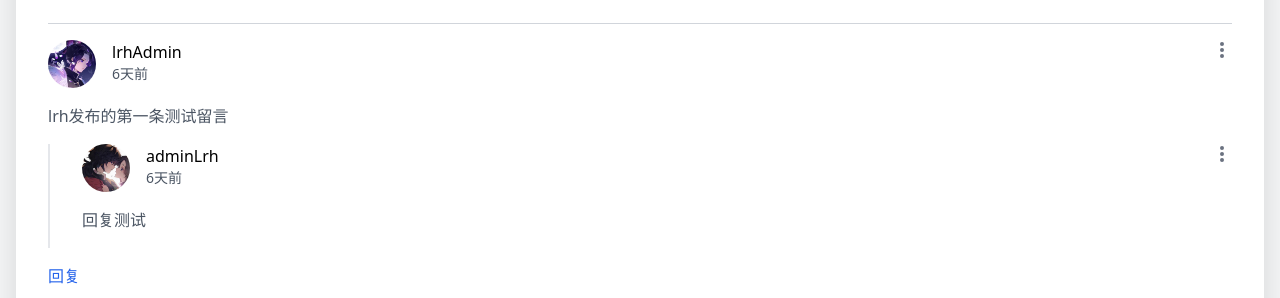
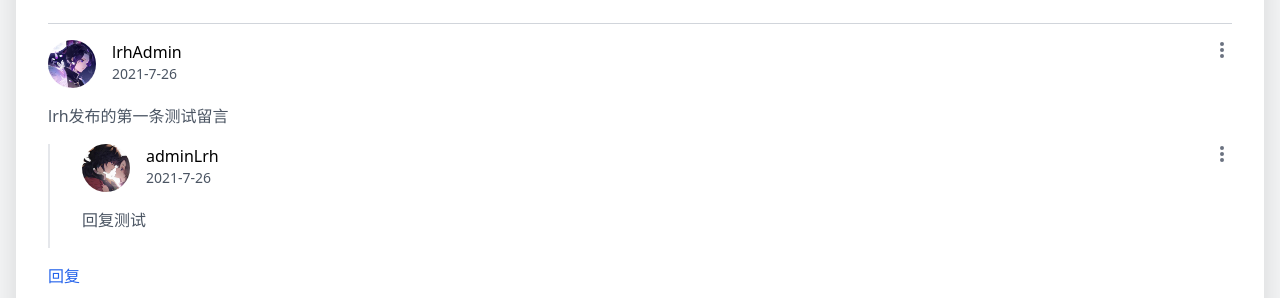
Before and after one commit to lrh04901/website_20j1, a Vue app in the folder system/MessageBoard/comments-tailwind-vue/: page / in a window 1280 px wide. Shown: the part 359-657 px from the top of the page. Built offline with nearby package versions, Linux system fonts and the light colour scheme.

Commit message:
vue组件改写，并处理业务逻辑

```diff
--- a/system/MessageBoard/comments-tailwind-vue/index.html
+++ b/system/MessageBoard/comments-tailwind-vue/index.html
@@ -1,9 +1,9 @@
 <!DOCTYPE html>
-<html lang="en">
+<html lang="zh-CN">
 <head>
-  <meta charset="UTF-8" />
-  <link rel="icon" type="image/svg+xml" href="favicon.svg" />
-  <meta name="viewport" content="width=device-width, initial-scale=1.0" />
+  <meta charset="UTF-8"/>
+  <link rel="icon" type="image/svg+xml" href="favicon.svg"/>
+  <meta name="viewport" content="width=device-width, initial-scale=1.0"/>
   <title>Vite App</title>
 </head>
 <body>
--- a/system/MessageBoard/comments-tailwind-vue/src/CommentsApp.vue
+++ b/system/MessageBoard/comments-tailwind-vue/src/CommentsApp.vue
@@ -3,7 +3,7 @@
     <div class="max-w-screen-xl mx-auto bg-white p-8 rounded-lg shadow-2xl my-28">
       <h2 class="text-3xl my-6">留言板</h2>
       <!--===============================================用户留言区域=====================================================-->
-      <CommentBox/>
+      <CommentBox @submit="addNewComment"/>
       <!--===============分隔线===============-->
       <DividerHorizontal/>
       <!--===============================================留言显示区域=================================================-->
@@ -16,7 +16,7 @@
         />
 
         <!--回复内容-->
-      <ReplyBox v-if="comment.replies">
+        <ReplyContainer v-if="comment.replies">
           <CommentItem
             v-for="reply in comment.replies"
             :key="reply.id"
@@ -25,7 +25,8 @@
             :time="reply.time"
             :content="reply.content"
           />
-      </ReplyBox>
+        </ReplyContainer>
+        <ReplyBox @submit="addReply($event,comment.id)"/>
       </div>
     </div>
   </main>
@@ -37,18 +38,22 @@
 import DividerHorizontal from "./components/DividerHorizontal.vue";
 import CommentItem from "./components/CommentItem.vue";
 import ReplyBox from "./components/ReplyBox.vue";
+import ReplyContainer from "./components/ReplyContainer.vue";
 
 //图片引入
 import lrh from "./assets/lrh.jpg";
 import lrh2 from "./assets/lrh2.jpg";
+/*import mAva from "./assets/index.png";*/
+import {ref} from "vue";
 
 //示例数组
-  const comments = [
+let rid = ref(3);
+const comments = ref([
   {
     id: 1,
     user: "lrhAdmin",
     avatar: lrh,
-      time: "6天前",
+    time: "2021-7-26",
     content:
       "lrh发布的第一条测试留言",
     replies: [
@@ -56,13 +61,38 @@
         id: 2,
         user: "adminLrh",
         avatar: lrh2,
-          time: "6天前",
+        time: "2021-7-26",
         content:
           "回复测试",
       }
     ]
   }
-  ]
+]);
+
+const constructNewComment = (content) => {
+  return {
+    id: rid.value++,
+    user: "当前用户",
+    avatar: lrh,
+    content,
+    time: "10分钟前",
+  };
+};
+
+const addNewComment = (content) => {
+  const newComment = constructNewComment(content);
+  comments.value.push(newComment);
+};
+
+const addReply = (content, id) => {
+  const reply = constructNewComment(content);
+  let comment = comments.value.find((comment) => comment.id === id);
+  if (comment.replies) {
+    comment.replies.push(reply);
+  } else {
+    comment.replies = [reply];
+  }
+};
 </script>
 
 <style>
--- a/system/MessageBoard/comments-tailwind-vue/src/components/CommentBox.vue
+++ b/system/MessageBoard/comments-tailwind-vue/src/components/CommentBox.vue
@@ -1,7 +1,7 @@
 <template>
   <!--===============================================用户留言区域=====================================================-->
-  <form action="" class="grid">
-    <textarea name="comment" id=""  placeholder="请输入你的留言" class="bg-gray-50 p-2 rounded"></textarea>
+  <form action="" class="grid" @submit="handleSubmit">
+    <textarea v-model="content" name="comment" id="" placeholder="请输入你的留言" class="bg-gray-50 p-2 rounded"></textarea>
     <fieldset class="py-4">
       <input type="submit" value="发送" class="px-4 py-1 bg-blue-600 rounded text-white"/>
       <input type="reset" value="取消" class="px-4 py-1 bg-white rounded border ml-3">
@@ -10,7 +10,16 @@
 </template>
 
 <script setup>
+import {ref} from "vue";
 
+const content = ref("");
+
+const emit = defineEmits(['submit']);
+const handleSubmit = (e) => {
+  e.preventDefault();
+  emit('submit', content.value);
+  content.value = "";
+};
 </script>
 
 <style>
--- a/system/MessageBoard/comments-tailwind-vue/src/components/ReplyBox.vue
+++ b/system/MessageBoard/comments-tailwind-vue/src/components/ReplyBox.vue
@@ -1,13 +1,24 @@
 <template>
-  <div class="pl-8 border-l-2 border-gray-200">
-    <!--回复内容-->
-    <slot />
-  </div>
-  <button class="pt-4 pb-10 text-blue-600">回复</button>
+  <button class="pt-4 pb-10 text-blue-600"
+          @click="showCommentBox = !showCommentBox"
+          :class="[showCommentBox ? 'pb-2' : 'pb-10']">回复
+  </button>
+  <CommentBox
+    v-if="showCommentBox"
+    class="mb-4"
+    @submit="
+            emit('submit',$event);
+            showCommentBox = false;
+    "/>
 </template>
 
 <script setup>
+import {ref} from "vue";
+import CommentBox from "./CommentBox.vue"
 
+const showCommentBox = ref(false);
+
+const emit = defineEmits(['submit']);
 </script>
 
 <style>
--- /dev/null
+++ b/system/MessageBoard/comments-tailwind-vue/src/components/ReplyContainer.vue
@@ -0,0 +1,14 @@
+<template>
+  <div class="pl-8 border-l-2 border-gray-200">
+    <!--回复内容-->
+    <slot/>
+  </div>
+</template>
+
+<script setup>
+
+</script>
+
+<style>
+
+</style>
```
Also changed, not shown: system/MessageBoard/comments-tailwind-vue/public/img/index.png (added). Lines whose indentation alone changed are shown as unchanged.
